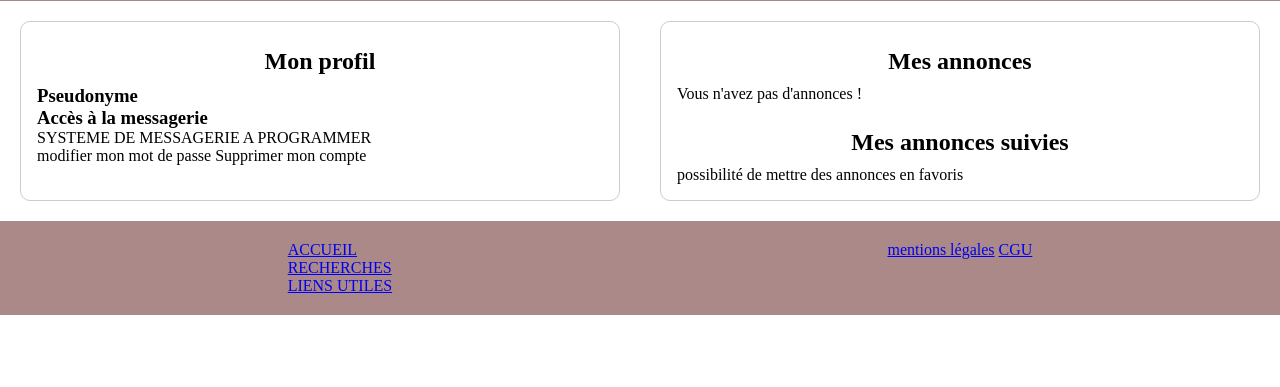
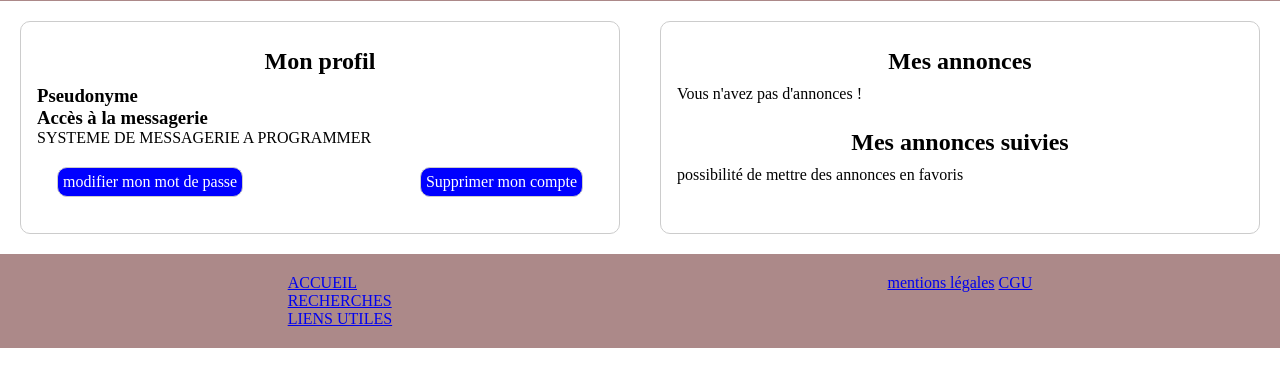
Before and after one commit to Articvolt/FoundMyPet, a Symfony app: template templates/user/profil.html.twig in a window 1280 px wide. Shown: the part 285-672 px from the top of the page. Run offline with Twig, Linux system fonts and the light colour scheme; the template is opened without the code that fills it, so the values that code supplies are empty; some libraries are stand-ins or nearby versions.

Commit message:
add test CSS to button option (not finished)

```diff
--- a/public/css/style.css
+++ b/public/css/style.css
@@ -357,7 +357,20 @@ button[type="submit"]:hover {
     color: pink;
 }
 
+.profil-option {
+    margin: 20px;
+    display:flex;
+    flex-wrap: wrap;
+    justify-content: space-between;
+}
 
+.profil-option a {
+    padding: 5px;
+    border: var(--border-input-form);
+    border-radius: var(--border-radius-medium);
+    background-color: blue;
+    color: var(--white);
+}
 
 .profil-section a:hover {
     color: grey;
--- a/templates/user/profil.html.twig
+++ b/templates/user/profil.html.twig
@@ -17,7 +17,7 @@
                     <h3>Accès à la messagerie</h3>
                     <p>SYSTEME DE MESSAGERIE A PROGRAMMER</p>
 
-                    <div>
+                    <div class="profil-option">
                         <a href="{{ path('app_reset_password_request') }}">modifier mon mot de passe</a>
                         {# suppression de compte #}
                         <a href="{{ path('app_deleteUser', {'id':app.user.id}) }}" onclick="return confirm('Etes-vous sûr de vouloir supprimer votre compte ?')">Supprimer mon compte</a>
```
